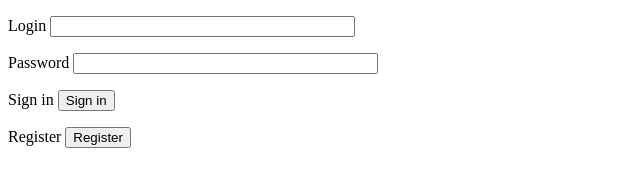
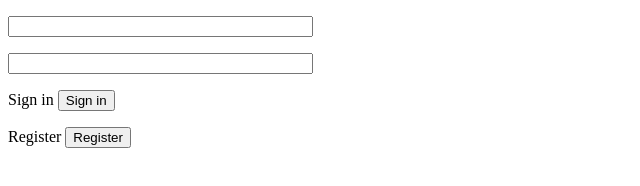
Before and after one commit to Alkotenok/login, a plain HTML site: page index.html in a window 1280 px wide. Shown: the whole page, without its empty margins (0-640 px from the left). Drawn offline with Linux system fonts and the light colour scheme.

Commit message:
Update index.html

```diff
--- a/index.html
+++ b/index.html
@@ -6,11 +6,9 @@
 </head>
 <body>
 <p>
-Login
 <input type="text" size="35" maxlenght="16" name="login">
 </p>
 <p>
-Password
 <input type="password" size="35" maxlenght="8" name="password">
 </p>
 <p>
```
